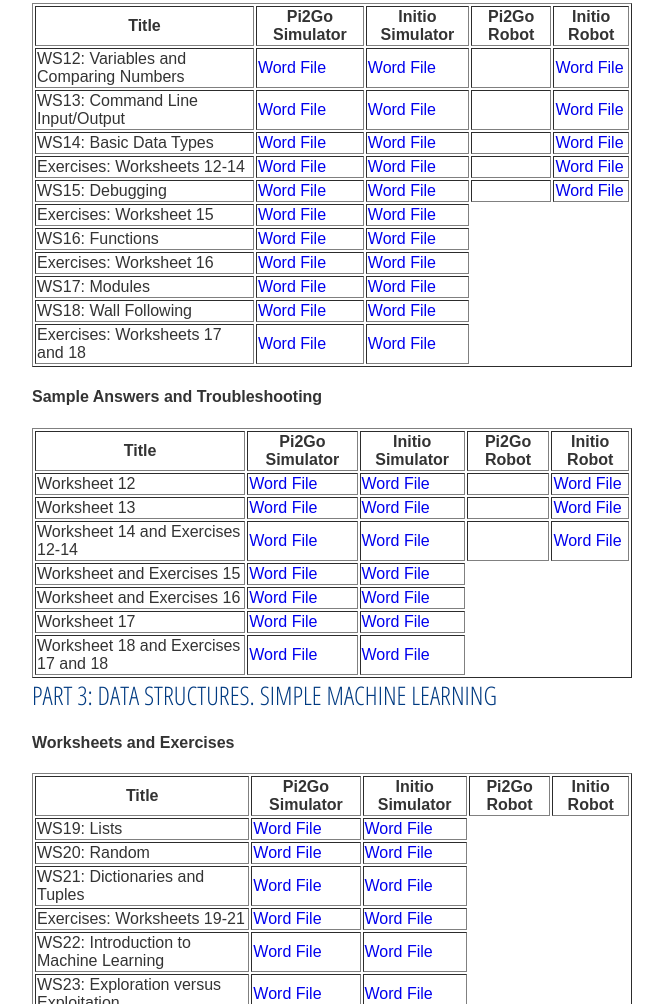
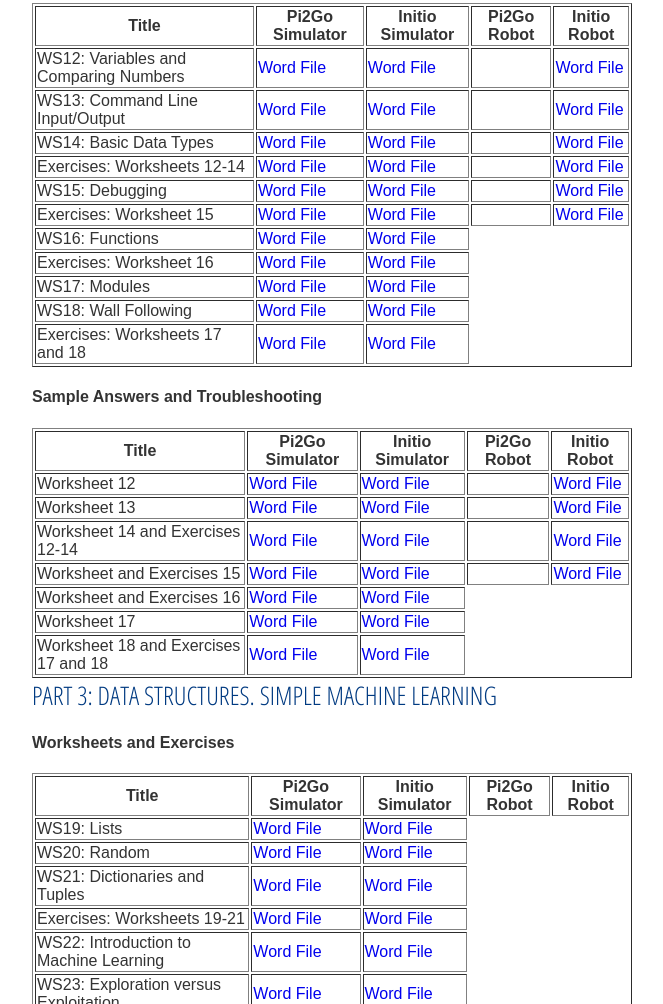
Before and after one commit to legorovers/pyrobot_website, a plain HTML site: page exercises.html in a window 1280 px wide. Shown: the part 2369-3373 px from the top of the page, without its empty margins (508-1171 px from the left). Drawn offline with Linux system fonts and the light colour scheme; a web font is replaced by a local one.

Commit message:
Initio Ex15.  Troubleshooting slides.

```diff
--- a/exercises.html
+++ b/exercises.html
@@ -255,6 +255,8 @@ Released   : 20120825
 </tr>
 <tr><td>Exercises: Worksheet 15</td><td><a href=resources/pi2go_sim/Ex15-Pi2GoSimulator-Debugging.docx>Word File</a></td>
   <td><a href=resources/initio_sim/Ex15-InitioSimulator-Debugging.docx>Word File</a></td>
+  <td></td>
+  <td><a href=resources/initio/Ex15-Initio-Debugging.docx>Word File</a></td>
 </tr>
 <tr><td>WS16: Functions</td><td><a href=resources/pi2go_sim/WS16-Pi2GoSimulator-Functions.docx>Word File</a></td>
  <td><a href=resources/initio_sim/WS16-InitioSimulator-Functions.docx>Word File</a></td>
@@ -294,7 +296,9 @@ Released   : 20120825
       <td><a href=resources/initio/AnswersWS14-Initio.docx>Word File</a></td>
       </tr>
     <tr><td>Worksheet and Exercises 15</td><td><a href=resources/pi2go_sim/AnswersWS15-Pi2GoSimulator.docx>Word File</a></td>
-      <td><a href=resources/pi2go_sim/AnswersWS15-InitioSimulator.docx>Word File</a></td>
+      <td><a href=resources/initio_sim/AnswersWS15-InitioSimulator.docx>Word File</a></td>
+      <td></td>
+      <td><a href=resources/initio/AnswersWS15-Initio.docx>Word File</a></td>
     </tr>
     <tr><td>Worksheet and Exercises 16</td><td><a href=resources/pi2go_sim/AnswersWS16-Pi2GoSimulator.docx>Word File</a></td>
       <td><a href=resources/initio_sim/AnswersWS16-InitioSimulator.docx>Word File</a></td>
```
Also changed, not shown: 3 other files.
